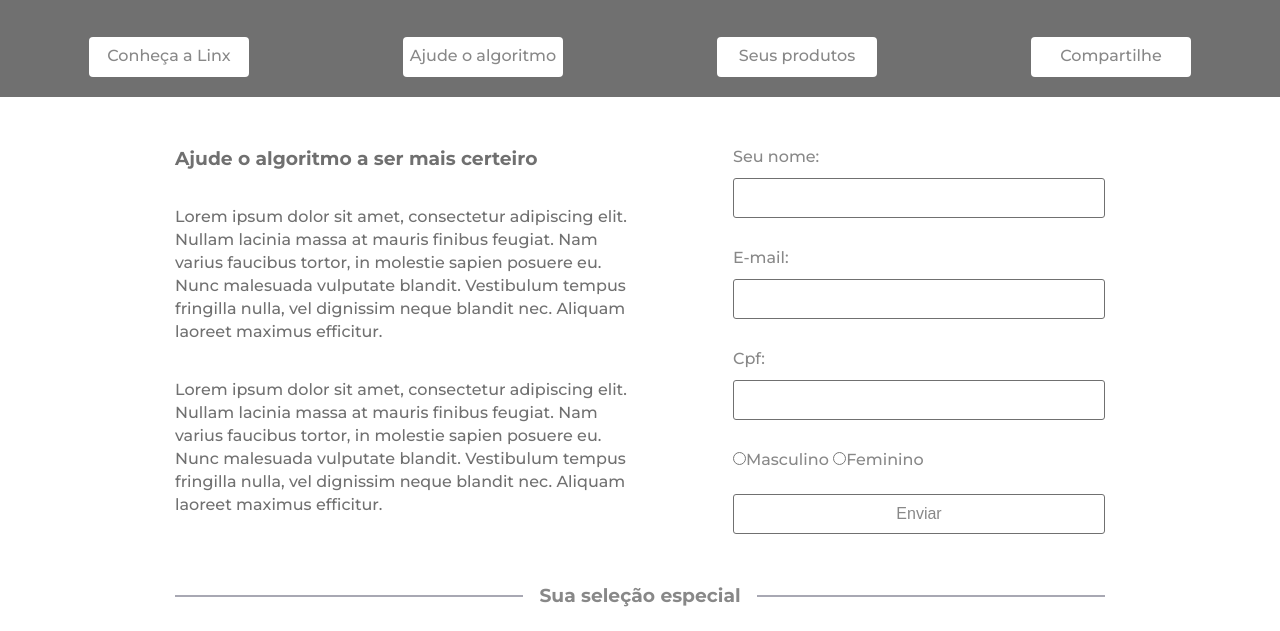
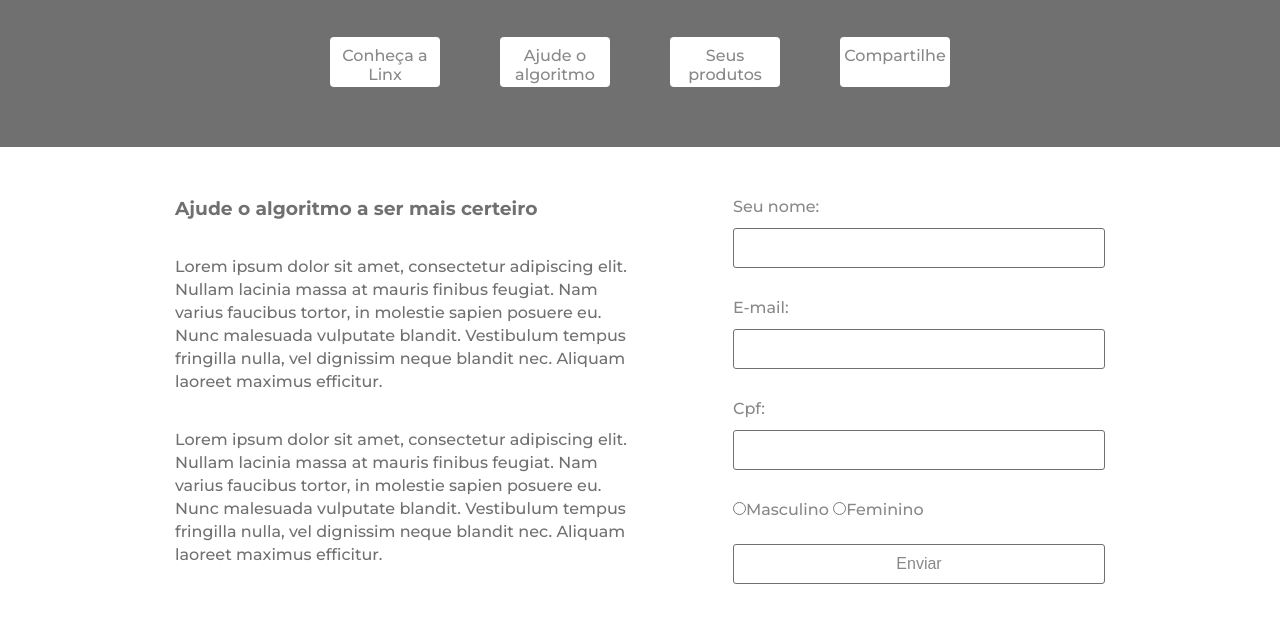
Before and after one commit to Roger-dornelles/Teste-Linx, a plain HTML site: page index.html in a window 1280 px wide. Shown: the part 168-799 px from the top of the page. Drawn offline with Linux system fonts and the light colour scheme; no server answers.

Commit message:
atualização do css header

```diff
--- a/assets/sass/style.scss
+++ b/assets/sass/style.scss
@@ -59,21 +59,22 @@ header{
     }
 
     .menu{
-        width:100%;
-        margin: 0 auto;
-        margin-top:40px;
-        padding-bottom: 20px;
+        width:55%;
+        height:70px;
+        margin: 40px auto;
+
 
         ul{
              display:flex;
              justify-content:space-around;
+             align-items:center;
              padding:0 12px;
              list-style: none;
 
             li{
                 margin: 0 30px;
-                width: 160px;
-                height:40px;
+                width: 180px;
+                height:50px;
                 background-color:#FFFFFF;
                 padding:9px 0;
                 border-radius: 4px;
@@ -85,6 +86,7 @@ header{
 
 
                 a{
+                    align-items: center;
                     text-decoration:none;
                     color: #888888;
                 }
```
Also changed, not shown: assets/css/style.css, 1 other file.
